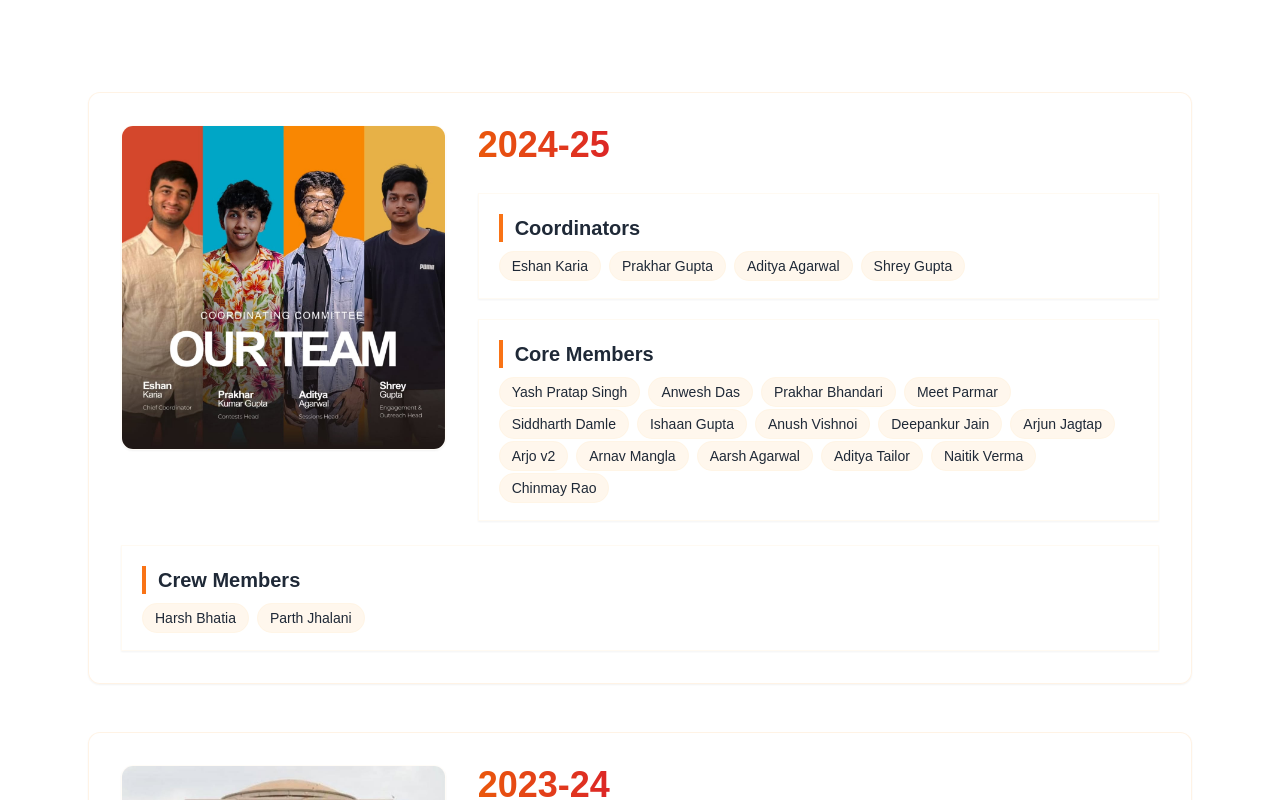
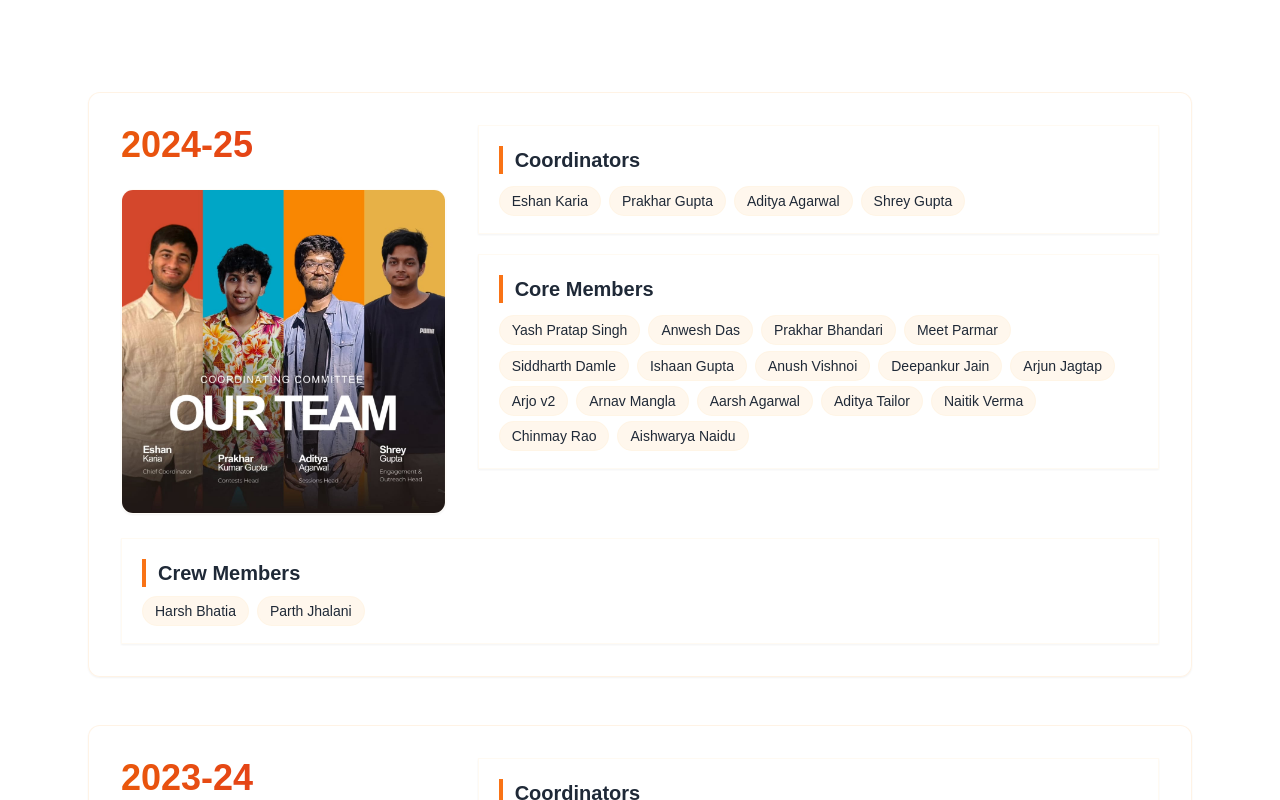
Before and after one commit to Darelife/AlgoXXX, a Next.js app in the folder frontEnd/: page /about in a window 1280 px wide. Shown: the part 820-1620 px from the top of the page. Built offline with nearby package versions, Linux system fonts and the light colour scheme.

Commit message:
added aryaaa14

```diff
--- a/frontEnd/public/team.json
+++ b/frontEnd/public/team.json
@@ -23,7 +23,8 @@
         { "name": "Aarsh Agarwal", "link": "aarc" },
         { "name": "Aditya Tailor", "link": "tailor_dxb" },
         { "name": "Naitik Verma", "link": "velvet...thunder" },
-        { "name": "Chinmay Rao", "link": "frost_14" }
+        { "name": "Chinmay Rao", "link": "frost_14" },
+        { "name": "Aishwarya Naidu", "link": "aryaaa14"}
       ],
       "Crew": [
         { "name": "Harsh Bhatia", "link": "harshb" },
--- a/frontEnd/src/app/about/page.tsx
+++ b/frontEnd/src/app/about/page.tsx
@@ -235,18 +235,20 @@ export default function Home() {
           <motion.div
         key={year}
         className="bg-white/70 dark:bg-gray-900/20 backdrop-blur-sm rounded-xl shadow-sm border border-orange-200/30 dark:border-red-900/20 p-6 md:p-8 transition-all duration-300 hover:shadow-lg"
-            // initial={{ opacity: 0, y: 30 }}
-            // whileInView={{ opacity: 1, y: 0 }}
-            // viewport={{ once: true, margin: "-50px" }}
-            // transition={{ duration: 0.5, delay: yearIndex * 0.1 }}
           >
         <div className="grid grid-cols-1 sm:grid-cols-3 gap-6 md:gap-8 items-start">
           <motion.div
-                className="flex justify-center sm:justify-start sm:col-span-1 group"
+            className="flex flex-col justify-center sm:justify-start sm:col-span-1 group"
             whileHover={{ scale: 1.02 }}
             transition={{ duration: 0.3 }}
           >
-                <div className="relative w-full max-w-sm overflow-hidden rounded-xl shadow-sm border border-orange-100/20 dark:border-red-900/10">
+            <motion.h2
+          className="text-4xl font-bold bg-clip-text text-transparent bg-gradient-to-r from-orange-600 to-red-600 dark:from-orange-400 dark:to-red-400 inline-block pb-4 text-center sm:text-left"
+            >
+          {teamData[year].year}
+            </motion.h2>
+
+            <div className="relative w-full max-w-sm overflow-hidden rounded-xl shadow-sm border border-orange-100/20 dark:border-red-900/10 mt-2">
           <Image
             src={`/algoCoordis${year.split("-")[0]}.jpg`}
             alt={`Algomaniax ${year} Coordinators`}
@@ -259,16 +261,6 @@ export default function Home() {
           </motion.div>
 
           <div className="sm:col-span-2 space-y-5 text-center sm:text-left">
-                <motion.h2
-                  className="text-4xl font-bold bg-clip-text text-transparent bg-gradient-to-r from-orange-600 to-red-600 dark:from-orange-400 dark:to-red-400 inline-block pb-2"
-                  // initial={{ opacity: 0, x: -20 }}
-                  // whileInView={{ opacity: 1, x: 0 }}
-                  // viewport={{ once: true }}
-                  // transition={{ duration: 0.5, delay: 0.1 }}
-                >
-                  {teamData[year].year}
-                </motion.h2>
-
             {/* Map through roles EXCEPT "Crew" */}
             {Object.keys(teamData[year].roles)
           .filter((roleName) => roleName !== "Crew")
@@ -276,17 +268,13 @@ export default function Home() {
             <motion.div
               key={roleName}
               className="bg-white/50 dark:bg-white/5 backdrop-blur-sm border border-orange-100/30 dark:border-red-900/20 p-4 md:p-5 rounded-lg shadow-sm hover:shadow-md transition-all duration-300"
-                      // initial={{ opacity: 0, y: 10 }}
-                      // whileInView={{ opacity: 1, y: 0 }}
-                      // viewport={{ once: true }}
-                      // transition={{ duration: 0.3, delay: 0.1 + roleIndex * 0.1 }}
             >
               <h3 className="text-xl font-bold text-gray-800 dark:text-gray-100 mb-3 border-l-4 border-orange-500 dark:border-red-500 pl-3">
             {roleName}
               </h3>
               <div className="flex flex-wrap gap-2 justify-center sm:justify-start">
             {teamData[year].roles[roleName].map((member) => (
-                          <motion.span key={member.name} className="inline-block"
+              <motion.span key={member.name} className="inline-block mt-[0.2rem]"
                 whileHover={{ y: -3 }}
                 transition={{ type: "spring", stiffness: 300 }}
               >
@@ -310,10 +298,6 @@ export default function Home() {
         {teamData[year].roles["Crew"] && (
           <motion.div
             className="mt-6 bg-white/50 dark:bg-white/5 backdrop-blur-sm border border-orange-100/30 dark:border-red-900/20 p-4 md:p-5 rounded-lg shadow-sm"
-                // initial={{ opacity: 0, y: 20 }}
-                // whileInView={{ opacity: 1, y: 0 }}
-                // viewport={{ once: true }}
-                // transition={{ duration: 0.3, delay: 0.3 }}
           >
             <h3 className="text-xl font-bold text-gray-800 dark:text-gray-100 mb-3 border-l-4 border-orange-500 dark:border-red-500 pl-3 text-center sm:text-left">
           Crew Members
```
Lines whose indentation alone changed are shown as unchanged.
